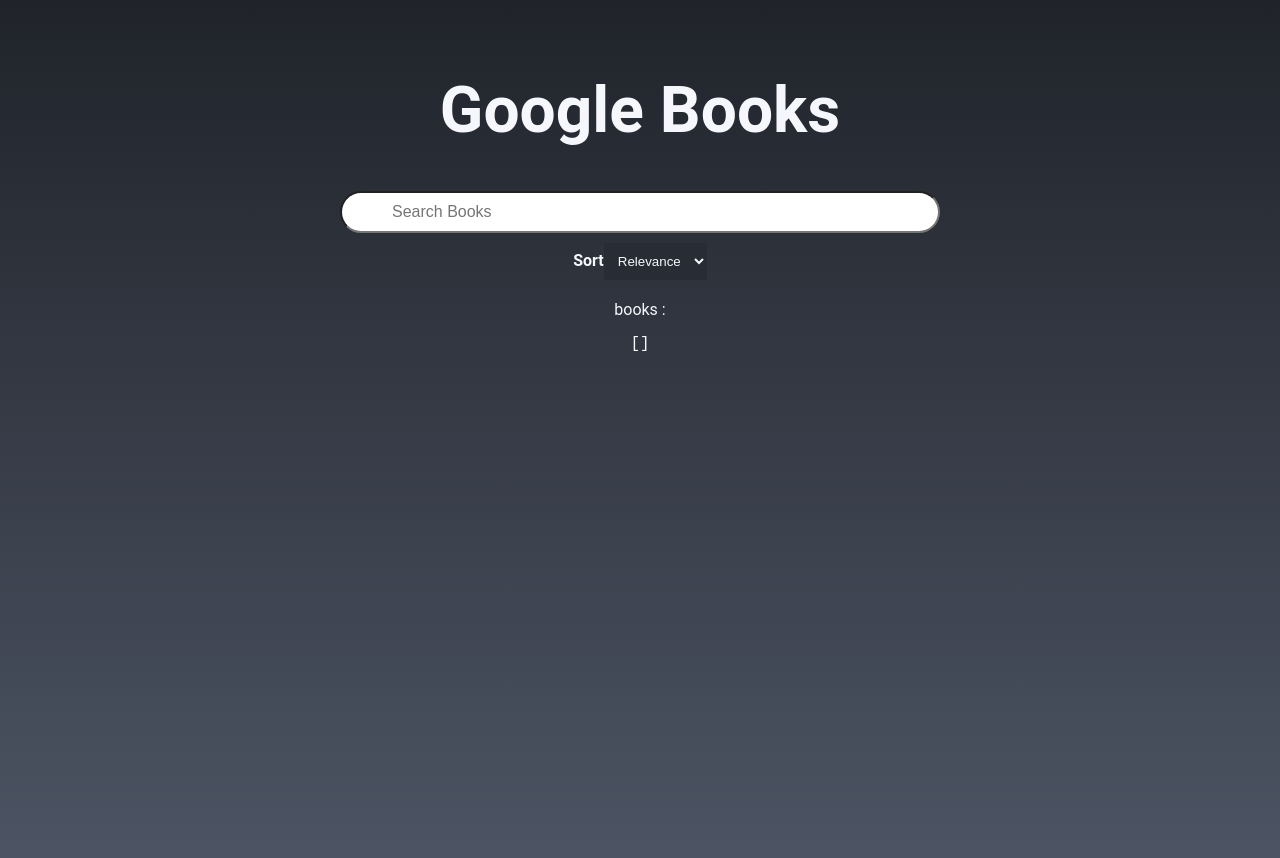
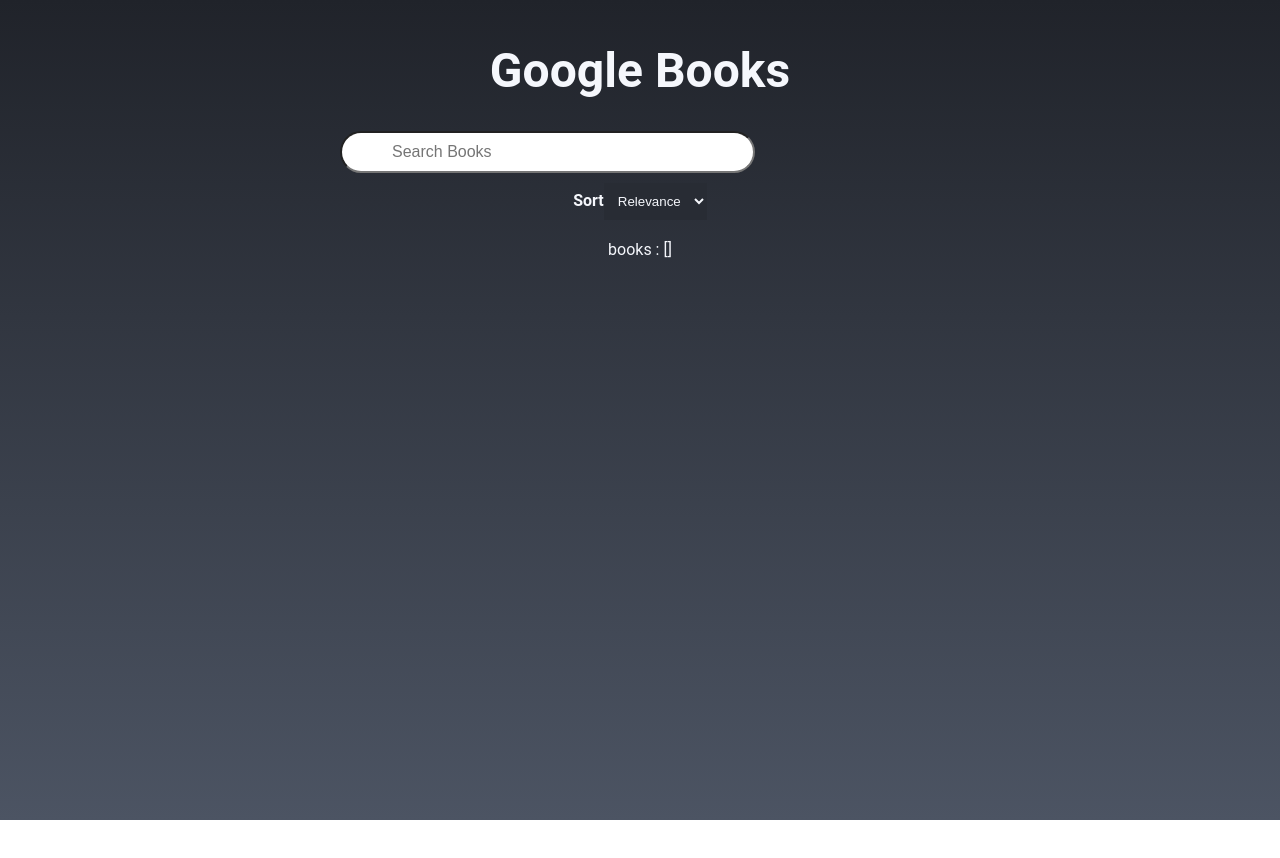
Before and after one commit to ynslmz/react-ts-google-books-api, a React (Create React App) app: page / in a window 1280 px wide. After the commit the page ends 820 px from the top, so only its background shows below. Built offline with nearby package versions, Linux system fonts and the light colour scheme.

Commit message:
Animation and search submit

```diff
--- a/src/components/App/App.scss
+++ b/src/components/App/App.scss
@@ -4,15 +4,17 @@
   flex-direction: column;
   align-items: center;
   justify-content: flex-start;
-  background: $secondary-gradient;
   min-height: 100vh;
-  color: $white;
-  padding: $spacing-6;
+  width: 100%;
+  max-width: 1200px;
+  margin: 0 auto;
+
   &-body {
     padding: $spacing-2;
     display: flex;
     flex-direction: column;
     align-items: center;
     justify-content: center;
+    max-width: 100%;
   }
 }
--- a/src/components/App/App.tsx
+++ b/src/components/App/App.tsx
@@ -33,7 +33,7 @@
 
   return (
     <div className="app">
-      <Header />
+      <Header small={books.length > 0} />
       <Search
         onSearch={(searchText) => {
           setQuery(searchText);
@@ -44,9 +44,7 @@
           setSorting(sorting);
         }}
       />
-      <div className="app-body">
-        books : <pre>{JSON.stringify(books, null, 4)}</pre>
-      </div>
+      <div className="app-body">books : {JSON.stringify(books, null, 4)}</div>
     </div>
   );
 }
--- a/src/components/Header/header.scss
+++ b/src/components/Header/header.scss
@@ -1 +1,15 @@
 @import "/src/assets/sass/variables.scss";
+
+.app-header {
+  transition: ease-out all 1s;
+  &.small {
+    align-self: flex-start;
+    margin: $spacing-1;
+    transition: ease-out all 1s;
+    width: 100%;
+    h1 {
+      transition: ease-out all 1s;
+      font-size: 2.5vmin;
+    }
+  }
+}
--- a/src/components/Header/header.tsx
+++ b/src/components/Header/header.tsx
@@ -1,9 +1,12 @@
 import "./header.scss";
 
-export default function Header() {
+interface Props {
+  small: boolean;
+}
+export default function Header({ small }: Props) {
   return (
-    <header className="app-header">
-      <h1 className="h3">Google Books</h1>
+    <header className={`app-header ${small ? "small" : ""}`}>
+      <h1 className="h4">Google Books</h1>
     </header>
   );
 }
--- a/src/components/Search/search.tsx
+++ b/src/components/Search/search.tsx
@@ -8,14 +8,19 @@
 export default function Search({ onSearch }: Props) {
   const [searchText, setSearchText] = useState("");
 
-  function handleSearchChange(searchText: string) {
-    setSearchText(searchText);
+  function handleSubmit(event: React.FormEvent<HTMLFormElement>) {
+    event.preventDefault();
     onSearch(searchText);
+  }
+
+  function handleSearchChange(event: React.ChangeEvent<HTMLInputElement>) {
+    setSearchText(event.target.value);
   }
 
   return (
     <div className="search">
       <div className="search-icon"></div>
+      <form onSubmit={handleSubmit}>
         <input
           type="text"
           name="search"
@@ -23,10 +28,9 @@
           className="search-input fs-1"
           placeholder="Search Books"
           value={searchText}
-        onChange={(event) => {
-          handleSearchChange(event.target.value);
-        }}
+          onChange={handleSearchChange}
         />
+      </form>
     </div>
   );
 }
--- a/src/index.scss
+++ b/src/index.scss
@@ -2,8 +2,11 @@
 
 body {
   margin: 0;
+  padding: $spacing-2;
   font-size: 16px;
   font-family: $font;
   -webkit-font-smoothing: antialiased;
   -moz-osx-font-smoothing: grayscale;
+  background: $secondary-gradient;
+  color: $white;
 }
```
Lines whose indentation alone changed are shown as unchanged.
